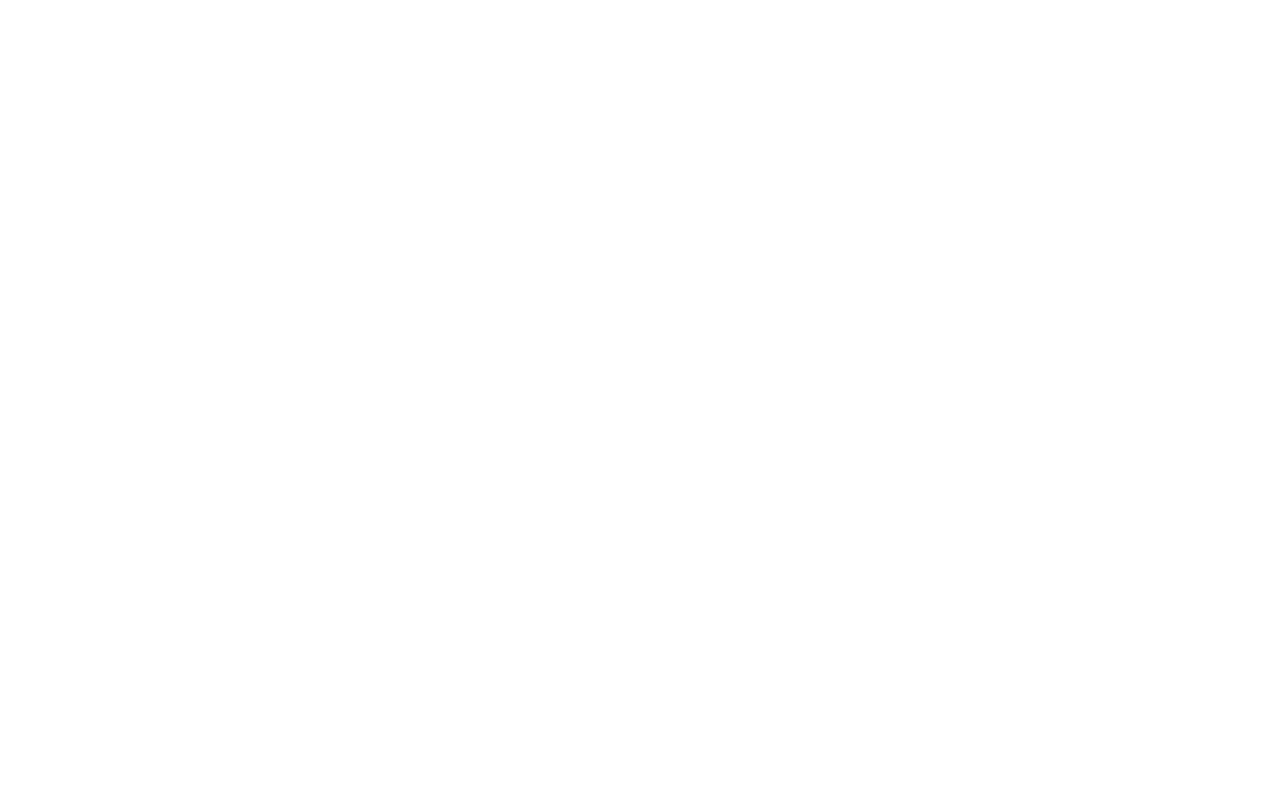
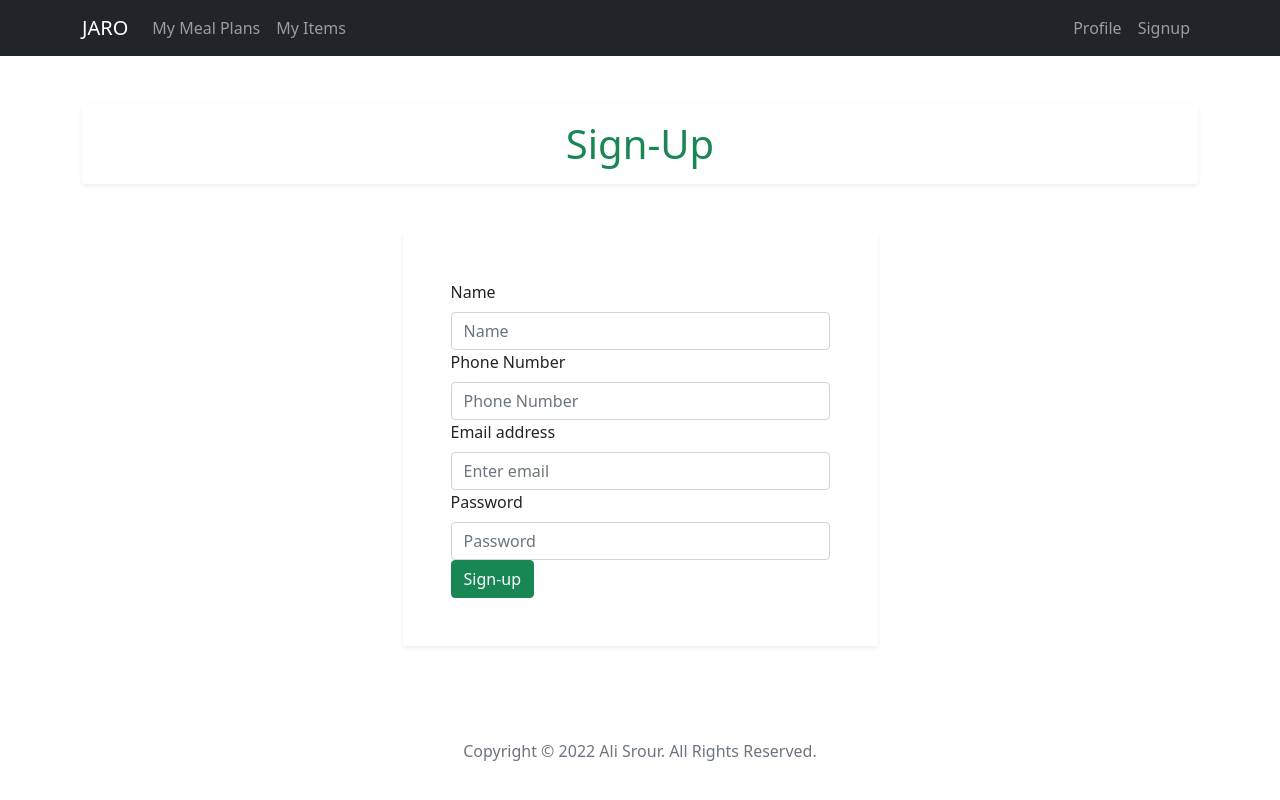
Before and after one commit to omarkar101/DietCentersAggregator, a React (Create React App) app in the folder service_provider_portal/: page /signup in a window 1280 px wide. Shown: the top 800 px of the page. Built offline with nearby package versions, Linux system fonts and the light colour scheme.

Commit message:
added  items and packages pages

```diff
--- a/service_provider_portal/package.json
+++ b/service_provider_portal/package.json
@@ -6,11 +6,14 @@
     "@testing-library/jest-dom": "^5.16.2",
     "@testing-library/react": "^12.1.2",
     "@testing-library/user-event": "^13.5.0",
+    "axios": "^0.25.0",
     "bootstrap": "^5.1.3",
     "react": "^17.0.2",
     "react-bootstrap": "^2.1.2",
     "react-dom": "^17.0.2",
+    "react-router-dom": "^6.2.1",
     "react-scripts": "5.0.0",
+    "styled-components": "^5.3.3",
     "web-vitals": "^2.1.4"
   },
   "scripts": {
--- a/service_provider_portal/src/App.js
+++ b/service_provider_portal/src/App.js
@@ -1,7 +1,23 @@
+import React from "react";
+import { BrowserRouter, Routes, Route } from "react-router-dom";
+import AppNavbar from "./components/common/navbar";
+import Items from "./components/items/items";
+import Login from "./components/login/login";
+import MealPlans from "./components/meal_plans/mealPlans";
+import SignUp from "./components/signup/signup";
 
-function App() {
+const App = () => {
   return (
     <>
+      <BrowserRouter>
+        <AppNavbar />
+        <Routes>
+          <Route path='/signup' element={<SignUp />} />
+          <Route path='/login' element={<Login />} />
+          <Route path='/items' element={<Items />} />
+          <Route path='/meal_plans' element={<MealPlans />} />
+        </Routes>
+      </BrowserRouter>
     </>
   );
 }
--- /dev/null
+++ b/service_provider_portal/src/api/api.js
@@ -0,0 +1,7 @@
+import axios from 'axios';
+
+const URL = 'https://299-flask-api.azurewebsites.net/'
+
+export default axios.create({
+  baseURL: URL
+});
--- /dev/null
+++ b/service_provider_portal/src/api/requests.js
@@ -0,0 +1,12 @@
+import { Post } from "./setup";
+
+export const signUpClient = (email, password, firstName, lastName, phoneNumber) => {
+  const data = new FormData();
+  data.append('first_name', firstName);
+  data.append('last_name', lastName);
+  data.append('phone_number', phoneNumber);
+  data.append('email', email);
+  data.append('password', password);
+  data.append('user_type', 'client');
+  return Post('/auth/signup/user', data);
+}
--- /dev/null
+++ b/service_provider_portal/src/api/setup.js
@@ -0,0 +1,25 @@
+import API from './api';
+
+export const Post = (endpoint, data, headers) => {
+  const postHeaders = headers || {
+
+  };
+  return API({
+    method: 'post',
+    url: endpoint,
+    data: data,
+    headers: postHeaders
+  })
+}
+
+export const Get = (endpoint, data, headers) => {
+  const getHeaders = headers || {
+
+  };
+  return API({
+    method: 'get',
+    url: endpoint,
+    data: data,
+    headers: getHeaders
+  })
+}
--- /dev/null
+++ b/service_provider_portal/src/components/common/navbar.js
@@ -0,0 +1,35 @@
+import { Container, Nav, Navbar } from "react-bootstrap";
+import { Link } from "react-router-dom";
+
+const AppNavbar = () => {
+  return (
+    <Navbar collapseOnSelect expand='lg' bg='dark' variant='dark'>
+      <Container>
+        <Navbar.Brand as={Link} to='/'>
+          JARO
+        </Navbar.Brand>
+        <Navbar.Toggle aria-controls='responsive-navbar-nav' />
+        <Navbar.Collapse id='responsive-navbar-nav'>
+          <Nav className='me-auto'>
+            <Nav.Link as={Link} to='/meal_plans'>
+              My Meal Plans
+            </Nav.Link>
+            <Nav.Link as={Link} to='/items'>
+              My Items
+            </Nav.Link>
+          </Nav>
+          <Nav>
+            <Nav.Link as={Link} to='/profile'>
+              Profile
+            </Nav.Link>
+            <Nav.Link as={Link} to='/signup'>
+              Signup
+            </Nav.Link>
+          </Nav>
+        </Navbar.Collapse>
+      </Container>
+    </Navbar>
+  );
+};
+
+export default AppNavbar;
--- /dev/null
+++ b/service_provider_portal/src/components/items/items.js
@@ -0,0 +1,35 @@
+import { Button, Table } from "react-bootstrap";
+import styled from "styled-components";
+
+const Items = () => {
+
+  return (
+    <>
+      <Container>
+        <Button variant="success">Add Item</Button>
+        <Table striped bordered hover>
+          <tr>
+            <th>Name</th>
+            <th>Category</th>
+            <th>Description</th>
+            <th>Actions</th>
+          </tr>
+          <tr>
+            <td>Burger</td>
+            <td>Fast Food</td>
+            <td>This is food</td>
+          </tr>
+        </Table>
+      </Container>
+    </>
+  );
+}
+
+const Container = styled.div`
+  margin: 10px 10px 10px 10px;
+  th, tr {
+    text-align: center;
+  }
+`;
+
+export default Items;
--- /dev/null
+++ b/service_provider_portal/src/components/login/login.js
@@ -0,0 +1,34 @@
+import React from "react";
+import { Button, Col, Container, Form, Row } from "react-bootstrap";
+
+const Login = () => {
+  return (
+    <>
+      <Container>
+        <h1 className='shadow-sm text-success mt-5 p-3 text-center rounded'>Login</h1>
+        <Row className='mt-2'>
+          <Col lg={5} md={6} sm={12} className='p-5 m-auto shadow-sm rounded-lg'>
+            <Form>
+              <Form.Group controlId='formBasicEmail'>
+                <Form.Label>Email address</Form.Label>
+                <Form.Control type='email' placeholder='Email Address' />
+              </Form.Group>
+
+              <Form.Group controlId='formBasicPassword'>
+                <Form.Label>Password</Form.Label>
+                <Form.Control type='password' placeholder='Password' />
+              </Form.Group>
+
+              <Button variant='success btn-block' type='submit'>
+                Login
+              </Button>
+            </Form>
+          </Col>
+        </Row>
+        <h6 className='mt-2 p-5 text-center text-secondary '>Copyright © 2022 Ali Srour. All Rights Reserved.</h6>
+      </Container>
+    </>
+  );
+};
+
+export default Login;
--- /dev/null
+++ b/service_provider_portal/src/components/meal_plans/mealPlans.js
@@ -0,0 +1,34 @@
+import { Button, Table } from "react-bootstrap";
+import styled from "styled-components";
+
+const MealPlans = () => {
+  return (
+    <>
+      <Container>
+      <Button variant="success">Add Package</Button>
+          <Table striped bordered hover>
+            <tr>
+              <th>Name</th>
+              <th>Category</th>
+              <th>Description</th>
+              <th>Actions</th>
+            </tr>
+            <tr>
+              <td>Burger</td>
+              <td>Fast Food</td>
+              <td>This is food</td>
+            </tr>
+          </Table>
+        </Container>
+    </>
+  );
+}
+
+const Container = styled.div`
+  margin: 10px 10px 10px 10px;
+  th, tr {
+    text-align: center;
+  }
+`;
+
+export default MealPlans;
--- /dev/null
+++ b/service_provider_portal/src/components/signup/signup.js
@@ -0,0 +1,69 @@
+import React, { useState } from "react";
+import { Button, Col, Container, Form, Row } from "react-bootstrap";
+import { signUpClient } from '../../api/requests';
+// import Login from "../login";
+
+// do a modal instead of a container
+
+const SignUp = (props) => {
+  const [name, setName] = useState(null);
+  const [phoneNumber, setPhoneNumber] = useState(null);
+  const [email, setEmail] = useState(null);
+  const [password, setPassword] = useState(null);
+  const [redirectToLogin, setRedirectToLogin] = useState(false);
+
+  const handleSubmit = (e) => {
+    e.preventDefault();
+    signUpClient(email, password, name, phoneNumber)
+      .then(response => {
+        if(response.data.success) {
+          setRedirectToLogin(true);
+        } else {
+          alert(response.data.message);
+        }
+      })
+      .catch(e => {
+        alert(e);
+      })
+  }
+
+  return (
+    <>
+      {/* {redirectToLogin && <Login />} */}
+      {!redirectToLogin &&
+        <Container>
+          <h1 className='shadow-sm text-success mt-5 p-3 text-center rounded'>Sign-Up</h1>
+          <Row className='mt-5'>
+            <Col lg={5} md={6} sm={12} className='p-5 m-auto shadow-sm rounded-lg'>
+              <Form onSubmit={handleSubmit}>
+                <Form.Group controlId='formBasicName'>
+                  <Form.Label>Name</Form.Label>
+                  <Form.Control type='text' placeholder='Name' onChange={e => setName(e.target.value)} />
+                </Form.Group>
+
+                <Form.Group controlId='formBasicPhoneNumber'>
+                  <Form.Label>Phone Number</Form.Label>
+                  <Form.Control type='text' placeholder='Phone Number' onChange={e => setPhoneNumber(e.target.value)} />
+                </Form.Group>
+
+                <Form.Group controlId='formBasicEmail'>
+                  <Form.Label>Email address</Form.Label>
+                  <Form.Control type='email' placeholder='Enter email' onChange={e => setEmail(e.target.value)} />
+                </Form.Group>
+
+                <Form.Group controlId='formBasicPassword'>
+                  <Form.Label>Password</Form.Label>
+                  <Form.Control type='password' placeholder='Password' onChange={e => setPassword(e.target.value)} />
+                </Form.Group>
+                <Button variant='success btn-block' type='submit'>Sign-up</Button>
+              </Form>
+            </Col>
+          </Row>
+          <h6 className='mt-5 p-5 text-center text-secondary '>Copyright © 2022 Ali Srour. All Rights Reserved.</h6>
+        </Container>
+      }
+    </>
+  );
+};
+
+export default SignUp;
--- a/service_provider_portal/src/index.js
+++ b/service_provider_portal/src/index.js
@@ -1,6 +1,7 @@
 import React from 'react';
 import ReactDOM from 'react-dom';
 import './index.css';
+import 'bootstrap/dist/css/bootstrap.min.css';
 import App from './App';
 
 ReactDOM.render(
```
Also changed, not shown: 1 other file (tests, documents, lock files or other folders).
